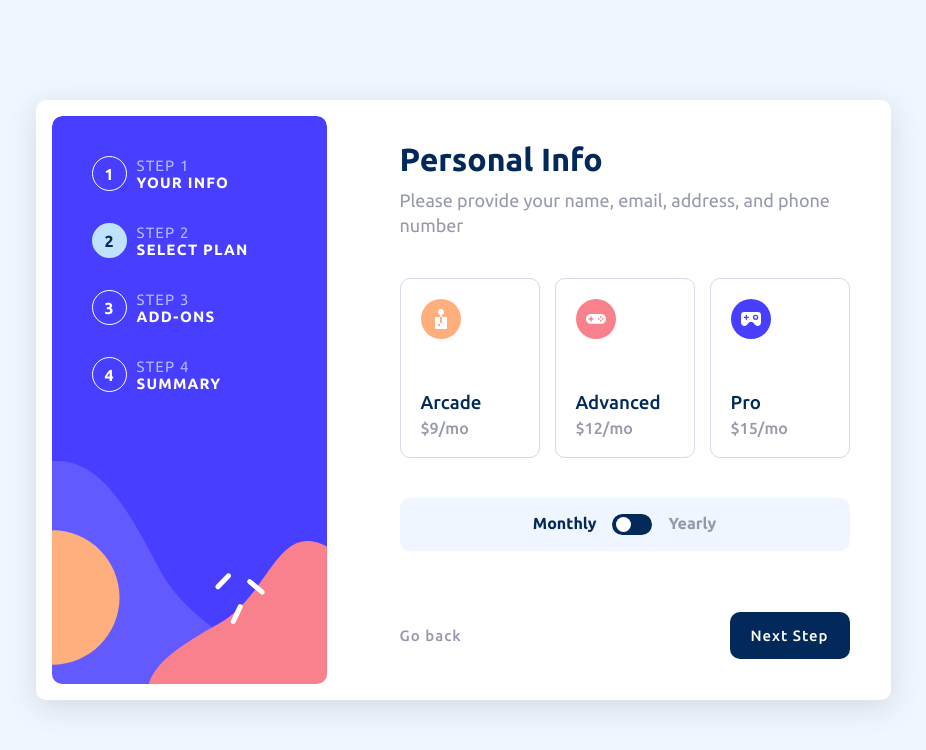
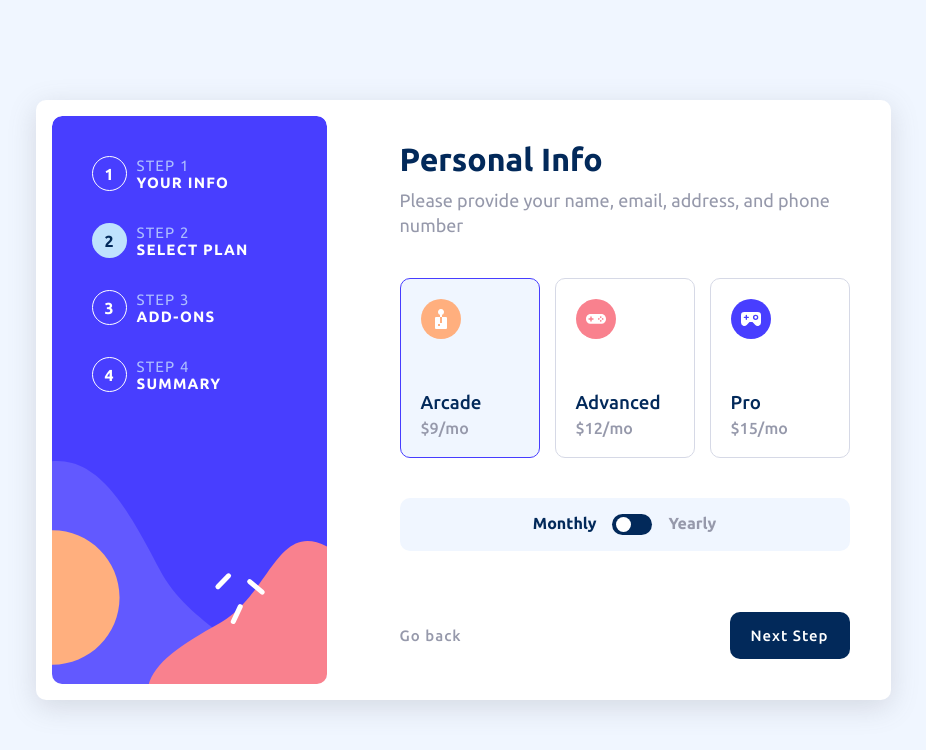
Before and after one commit to Mathitarazonad/angular-multisteps-form, an Angular app: page / in a window 1280 px wide. Both pictures are taken after a click on the button "Next Step". Shown: the top 750 px of the page, without its empty margins (177-1103 px from the left). Built offline with nearby package versions, Linux system fonts and the light colour scheme.

Commit message:
Add selectedSuscription prop and functionality to select suscriptions

```diff
--- a/src/app/components/second-form-step/second-form-step.component.html
+++ b/src/app/components/second-form-step/second-form-step.component.html
@@ -1,5 +1,5 @@
 <fieldset [class.current]='currentStep === 1'>
-  <article *ngFor='let suscription of suscriptions' class='suscription-container'>
+  <article *ngFor='let suscription of suscriptions' class='suscription-container' [class.selected-suscription]='selectedSuscription === suscription.id' (click)='handleSelectedSuscription(suscription.id)'>
     <img [src]='suscription.image' [alt]="suscription.name + 'icon'" />
     <div class='suscription-information'>
       <h3>{{suscription.name}}</h3>
--- a/src/app/components/second-form-step/second-form-step.component.ts
+++ b/src/app/components/second-form-step/second-form-step.component.ts
@@ -8,6 +8,7 @@ type YearlyPriceType = `$${number}/yr`
 type YearlyExtraType = `${number} months free`
 
 interface Suscription {
+  id: number,
   image: string
   name: SuscriptionType
   monthlyPrice: MonthlyPriceType
@@ -27,9 +28,11 @@ interface Suscription {
 export class SecondFormStepComponent {
   @Input() currentStep!: number;
   @Input() dateType!: DateType;
+  selectedSuscription = 0
 
   suscriptions: Suscription[] = [
     {
+      id: 0,
       image: '/assets/images/icon-arcade.svg',
       name: 'Arcade',
       monthlyPrice: '$9/mo',
@@ -37,6 +40,7 @@ export class SecondFormStepComponent {
       yearlyExtra: '2 months free'
     },
     {
+      id: 1,
       image: '/assets/images/icon-advanced.svg',
       name: 'Advanced',
       monthlyPrice: '$12/mo',
@@ -44,6 +48,7 @@ export class SecondFormStepComponent {
       yearlyExtra: '2 months free'
     },
     {
+      id: 2,
       image: '/assets/images/icon-pro.svg',
       name: 'Pro',
       monthlyPrice: '$15/mo',
@@ -51,4 +56,8 @@ export class SecondFormStepComponent {
       yearlyExtra: '2 months free'
     }
   ]
+
+  handleSelectedSuscription = (id: number) => {
+    this.selectedSuscription = id;
+  }
 }
```
